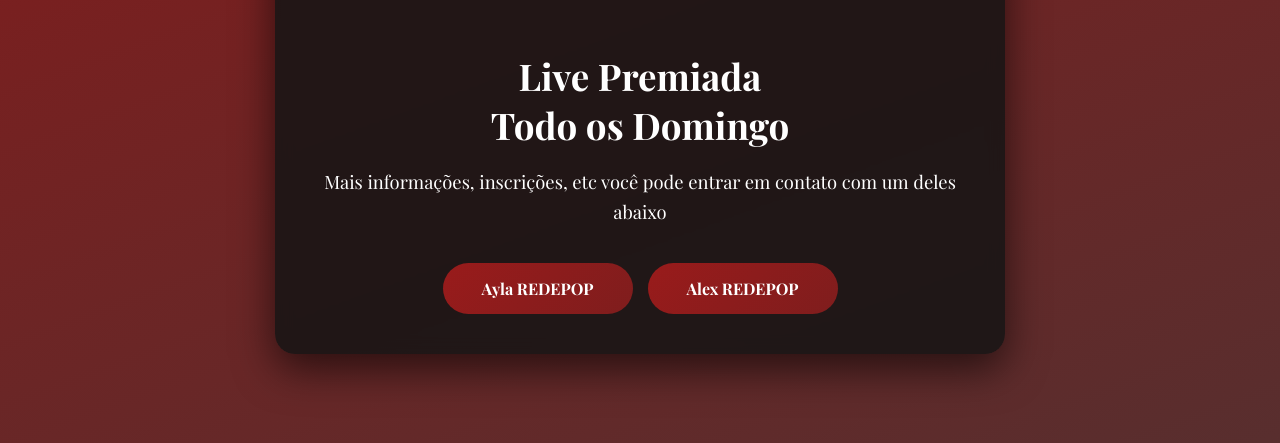
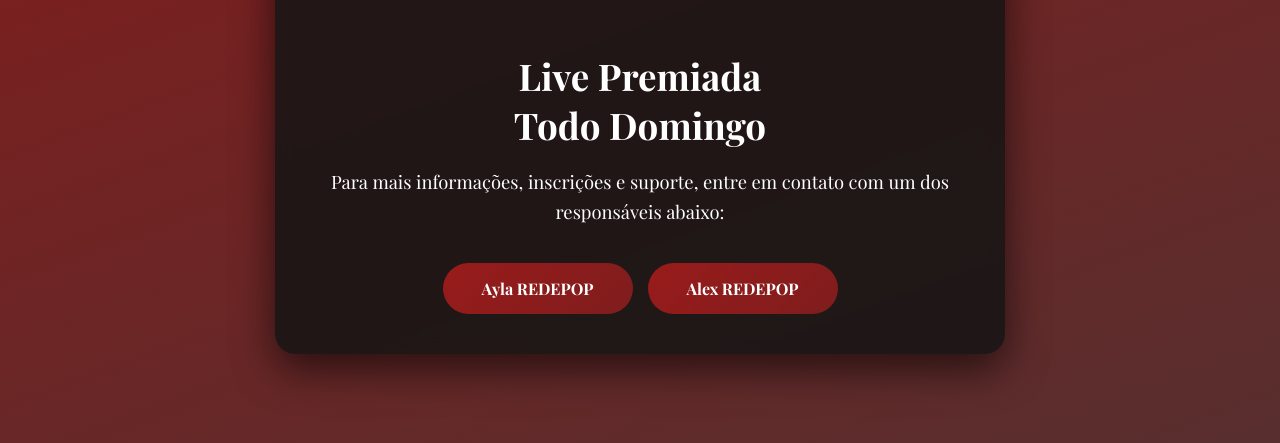
Before and after one commit to redepop-official/premiada, a plain HTML site: page index.html in a window 1280 px wide. Shown: the part 357-800 px from the top of the page. Drawn offline with nearby package versions, Linux system fonts and the light colour scheme.

Commit message:
Update index.html

```diff
--- a/index.html
+++ b/index.html
@@ -141,9 +141,9 @@
     <div class="container">
         <img src="https://raw.githubusercontent.com/Raphael-borg/popdezrtp/main/photo_2025-08-16_01-03-59.jpg" alt="Logo Live" class="logo">
 
-        <h1>Live Premiada<br>Todo os Domingo</h1>
+        <h1>Live Premiada<br>Todo Domingo</h1>
 
-        <p>Mais informações, inscrições, etc você pode entrar em contato com um deles abaixo</p>
+        <p>Para mais informações, inscrições e suporte, entre em contato com um dos responsáveis abaixo:</p>
 
         <div class="button-container">
             <div class="cta-button" id="cta1">Ayla REDEPOP</div>
```
